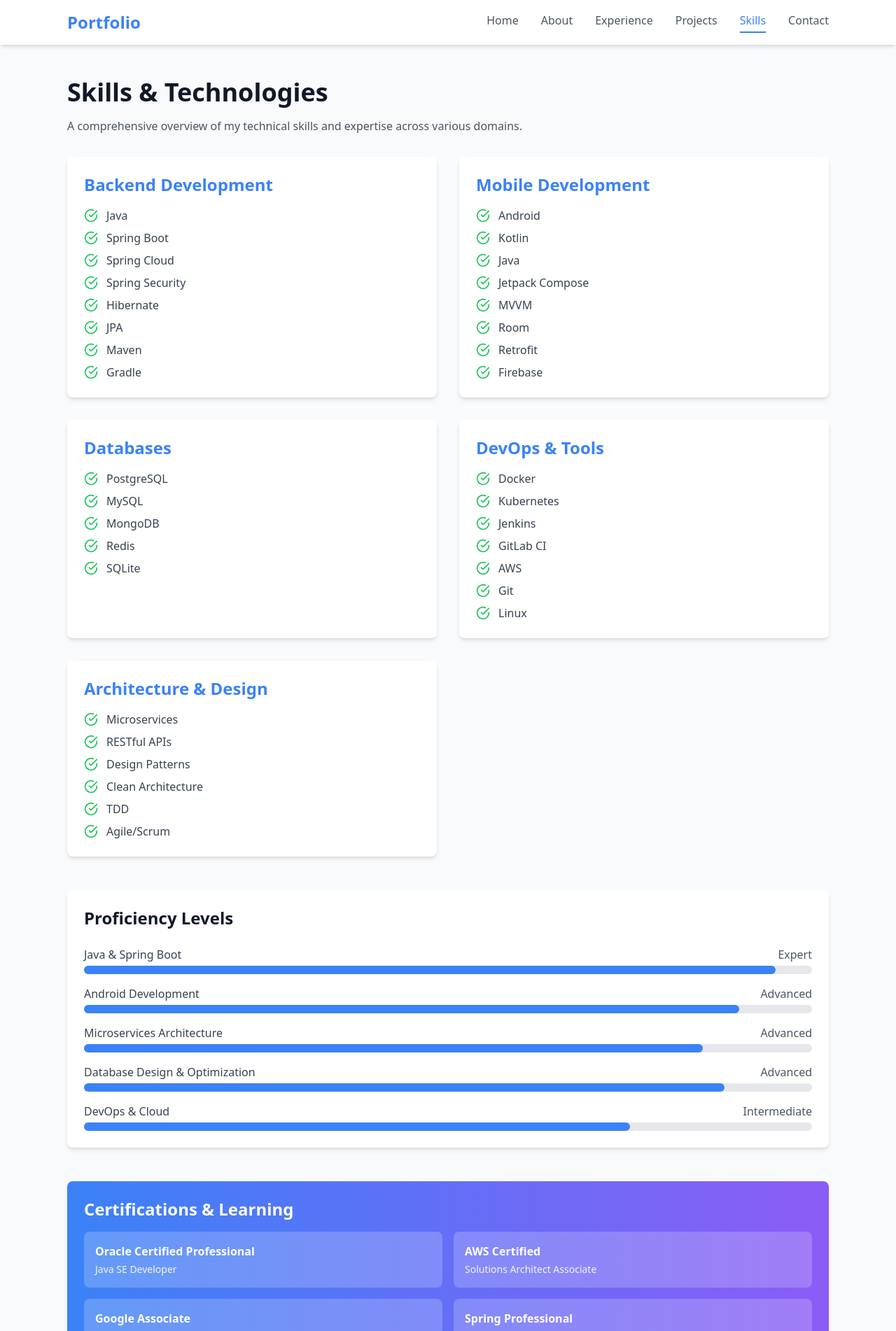
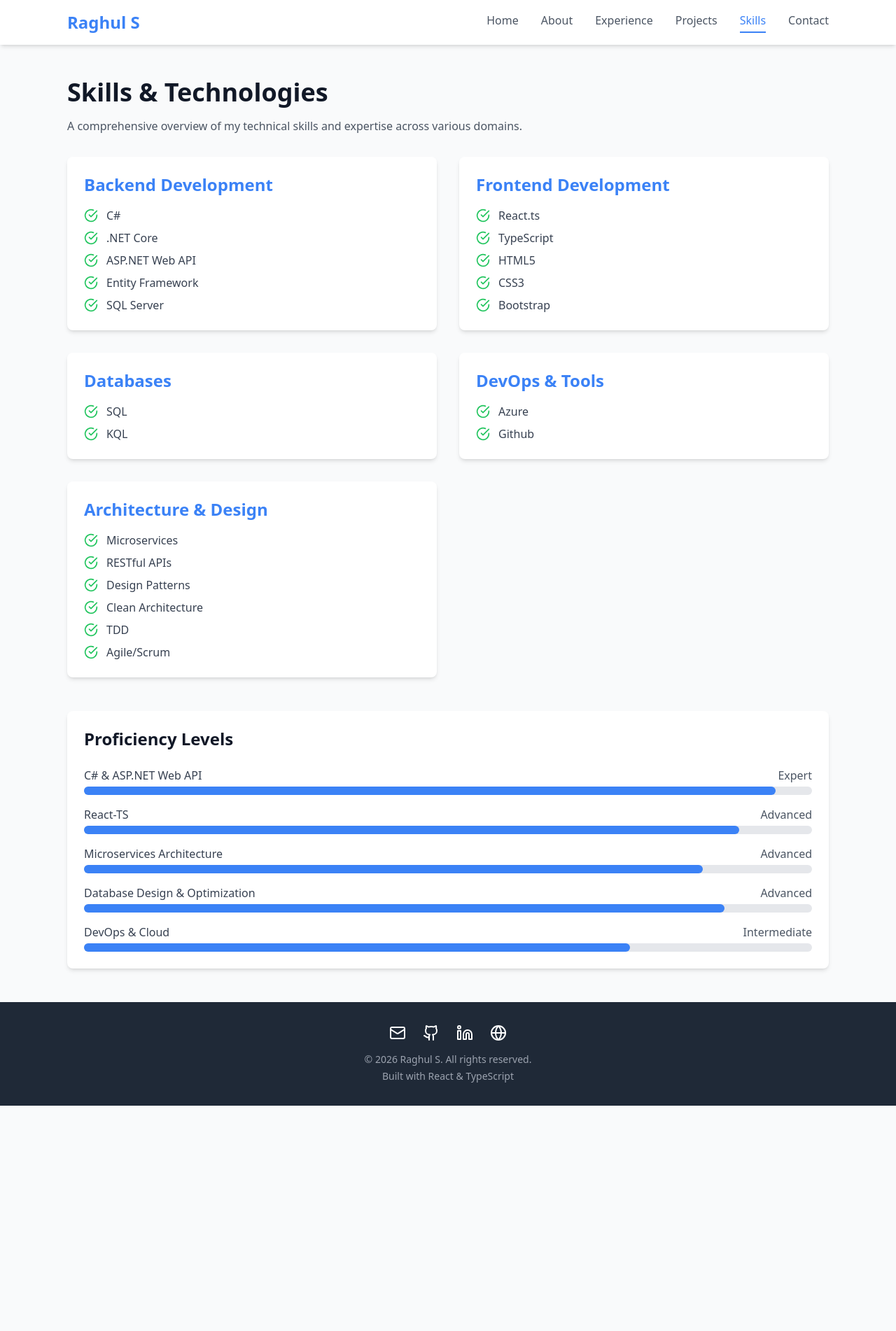
Before and after one commit to RaghulS22/RaghulResume, a React (Vite) app: page /skills in a window 1280 px wide. Shown: the top 1902 px of the page at 70% size. After the commit the page ends 1580 px from the top, so only its background shows below. Built offline with nearby package versions, Linux system fonts and the light colour scheme.

Commit message:
Updated based on my resume

```diff
--- a/package.json
+++ b/package.json
@@ -4,6 +4,7 @@
   "version": "1.0.0",
   "type": "module",
   "scripts": {
+    "start": "vite",
     "dev": "vite",
     "build": "tsc && vite build",
     "preview": "vite preview",
--- a/src/components/Header.tsx
+++ b/src/components/Header.tsx
@@ -23,7 +23,7 @@ const Header = () => {
         <div className="flex justify-between items-center h-16">
           {/* Logo/Brand */}
           <Link to="/" className="text-2xl font-bold text-primary">
-            Portfolio
+            Raghul S
           </Link>
 
           {/* Desktop Navigation */}
--- a/src/data/resumeData.ts
+++ b/src/data/resumeData.ts
@@ -1,38 +1,38 @@
 import { PersonalInfo, Experience, Project, Skill, Education } from '../types';
 
 export const personalInfo: PersonalInfo = {
-  name: 'Your Name',
-  title: 'Java Spring Boot & Android Developer',
-  bio: 'Passionate full-stack developer with expertise in building scalable backend services using Java Spring Boot and creating robust Android applications. Experienced in designing RESTful APIs, microservices architecture, and mobile app development with modern Android technologies.',
+  name: 'Raghul S',
+  title: 'Full Stack Developer | .NET WinForm & ASP.NET web API | React TS',
+  bio: 'I am a Full Stack Developer with 3+ years of experience in building scalable desktop and web applications using .NET technologies and modern front-end frameworks. I specialize in developing Windows-based desktop applications using WinForms and building RESTful APIs using ASP.NET Core Web API. I also create responsive user interfaces using React.js with TypeScript. I have hands-on experience working with SQL Server for data management, writing optimized queries, and troubleshooting real-time production issues.',
   contact: {
-    email: 'your.email@example.com',
-    phone: '+1 (555) 123-4567',
-    location: 'San Francisco, CA',
-    linkedin: 'https://linkedin.com/in/yourprofile',
-    github: 'https://github.com/yourusername',
-    website: 'https://yourwebsite.com'
+    email: 'raghulsekar99@gmail.com',
+    phone: '+91 8110940104',
+    location: 'Electronic city phase-2, Bengaluru, Karnataka',
+    linkedin: 'https://www.linkedin.com/in/raghul24',
+    github: 'https://github.com/RaghulS22',
+    website: 'http://localhost:4173/about'
   }
 };
 
 export const experiences: Experience[] = [
   {
     id: 1,
-    title: 'Senior Java Spring Boot Developer',
-    company: 'Tech Company Inc.',
-    period: 'Jan 2022 - Present',
+    title: 'Software Developer(C# .NET WinForms & ASP.NET Web API)',
+    company: 'Biblioso Technologies Pvt. Ltd.',
+    period: 'April 2023 - Present',
     description: [
       'Developed and maintained microservices architecture using Spring Boot, Spring Cloud, and Docker',
       'Designed and implemented RESTful APIs serving 1M+ daily requests with 99.9% uptime',
       'Led migration from monolithic architecture to microservices, improving scalability by 300%',
       'Implemented OAuth2 and JWT-based authentication and authorization systems'
     ],
-    technologies: ['Java', 'Spring Boot', 'Spring Cloud', 'PostgreSQL', 'Docker', 'Kubernetes', 'Redis']
+    technologies: ['C#', '.NET Core', 'C# .NET WinForms', 'ASP.NET Web API', 'SQL', 'React-TS']
   },
   {
     id: 2,
-    title: 'Android Developer',
-    company: 'Mobile Solutions Ltd.',
-    period: 'Jun 2020 - Dec 2021',
+    title: 'DotNet Developer(C# .NET WinForms)',
+    company: 'Axxonet Technologies Pvt. Ltd.',
+    period: 'April 2021 - August 2022',
     description: [
       'Built native Android applications using Kotlin and Java with MVVM architecture',
       'Integrated RESTful APIs and implemented offline-first functionality using Room database',
@@ -40,19 +40,6 @@ export const experiences: Experience[] = [
       'Published 3 apps on Google Play Store with 50K+ combined downloads'
     ],
     technologies: ['Android', 'Kotlin', 'Java', 'Retrofit', 'Room', 'Firebase', 'MVVM']
-  },
-  {
-    id: 3,
-    title: 'Full Stack Developer',
-    company: 'Startup Ventures',
-    period: 'Jan 2019 - May 2020',
-    description: [
-      'Developed full-stack applications using Spring Boot backend and Android frontend',
-      'Implemented CI/CD pipelines using Jenkins and GitLab CI',
-      'Collaborated with cross-functional teams using Agile/Scrum methodologies',
-      'Mentored junior developers and conducted code reviews'
-    ],
-    technologies: ['Java', 'Spring Boot', 'Android', 'MySQL', 'Jenkins', 'Git']
   }
 ];
 
@@ -61,49 +48,27 @@ export const projects: Project[] = [
     id: 1,
     title: 'E-Commerce Microservices Platform',
     description: 'Built a scalable e-commerce platform using Spring Boot microservices architecture with service discovery, API gateway, and distributed tracing.',
-    technologies: ['Spring Boot', 'Spring Cloud', 'Eureka', 'Zuul', 'PostgreSQL', 'Redis', 'RabbitMQ'],
+    technologies: ['ASP.Net web API', 'React-TS', 'SQL server'],
     github: 'https://github.com/yourusername/ecommerce-platform'
-  },
-  {
-    id: 2,
-    title: 'Fitness Tracking Android App',
-    description: 'Native Android application for tracking workouts and nutrition with offline support, real-time sync, and beautiful data visualizations.',
-    technologies: ['Kotlin', 'Room', 'Retrofit', 'MPAndroidChart', 'Firebase', 'Material Design'],
-    github: 'https://github.com/yourusername/fitness-tracker',
-    demo: 'https://play.google.com/store/apps/details?id=com.example.fitness'
-  },
-  {
-    id: 3,
-    title: 'Real-Time Chat Application',
-    description: 'Full-stack chat application with Spring Boot WebSocket backend and Android client supporting real-time messaging, file sharing, and group chats.',
-    technologies: ['Spring Boot', 'WebSocket', 'MongoDB', 'Android', 'Kotlin', 'Socket.IO'],
-    github: 'https://github.com/yourusername/chat-app'
-  },
-  {
-    id: 4,
-    title: 'Task Management REST API',
-    description: 'RESTful API for task management with JWT authentication, role-based access control, and comprehensive API documentation using Swagger.',
-    technologies: ['Spring Boot', 'Spring Security', 'JWT', 'MySQL', 'Swagger', 'JUnit'],
-    github: 'https://github.com/yourusername/task-api'
   }
 ];
 
 export const skills: Skill[] = [
   {
     category: 'Backend Development',
-    items: ['Java', 'Spring Boot', 'Spring Cloud', 'Spring Security', 'Hibernate', 'JPA', 'Maven', 'Gradle']
+    items: ['C#', '.NET Core', 'ASP.NET Web API', 'Entity Framework', 'SQL Server',]
   },
   {
-    category: 'Mobile Development',
-    items: ['Android', 'Kotlin', 'Java', 'Jetpack Compose', 'MVVM', 'Room', 'Retrofit', 'Firebase']
+    category: 'Frontend Development',
+    items: ['React.ts', 'TypeScript', 'HTML5', 'CSS3', 'Bootstrap']
   },
   {
     category: 'Databases',
-    items: ['PostgreSQL', 'MySQL', 'MongoDB', 'Redis', 'SQLite']
+    items: ['SQL', 'KQL']
   },
   {
     category: 'DevOps & Tools',
-    items: ['Docker', 'Kubernetes', 'Jenkins', 'GitLab CI', 'AWS', 'Git', 'Linux']
+    items: ['Azure', 'Github',]
   },
   {
     category: 'Architecture & Design',
@@ -114,9 +79,9 @@ export const skills: Skill[] = [
 export const education: Education[] = [
   {
     id: 1,
-    degree: 'Bachelor of Science in Computer Science',
-    institution: 'University Name',
-    period: '2015 - 2019',
-    description: 'Graduated with honors. Relevant coursework: Data Structures, Algorithms, Software Engineering, Mobile App Development'
+    degree: 'Bachelor of Computer Science Engineering',
+    institution: 'SKP Engineering College, Tamil Nadu',
+    period: '2019 - 2020',
+    description: 'Graduated with honors. Relevant coursework: Data Structures, Algorithms, Software Engineering'
   }
 ];
--- a/src/pages/About.tsx
+++ b/src/pages/About.tsx
@@ -110,11 +110,11 @@ const About = () => {
             <h2 className="text-xl font-semibold mb-4">Quick Stats</h2>
             <div className="space-y-3">
               <div>
-                <p className="text-2xl font-bold text-primary">5+</p>
+                <p className="text-2xl font-bold text-primary">3+</p>
                 <p className="text-gray-600">Years Experience</p>
               </div>
               <div>
-                <p className="text-2xl font-bold text-primary">20+</p>
+                <p className="text-2xl font-bold text-primary">5+</p>
                 <p className="text-gray-600">Projects Completed</p>
               </div>
               <div>
--- a/src/pages/Home.tsx
+++ b/src/pages/Home.tsx
@@ -1,5 +1,5 @@
 import { Link } from 'react-router-dom';
-import { ArrowRight, Code, Smartphone, Database } from 'lucide-react';
+import { ArrowRight, Code, Smartphone, Database, Layers, Network } from 'lucide-react';
 import { personalInfo } from '../data/resumeData';
 
 const Home = () => {
@@ -37,12 +37,12 @@ const Home = () => {
             <div className="card text-center">
               <div className="flex justify-center mb-4">
                 <div className="bg-blue-100 p-4 rounded-full">
-                  <Code className="h-8 w-8 text-primary" />
+                  <Network className="h-8 w-8 text-primary" />
                 </div>
               </div>
               <h3 className="text-xl font-semibold mb-3">Backend Development</h3>
               <p className="text-gray-600">
-                Building scalable and robust backend services with Java Spring Boot,
+                Building scalable and robust backend services with C# and ASP.NET Web API,
                 microservices architecture, and RESTful APIs.
               </p>
             </div>
@@ -51,13 +51,13 @@ const Home = () => {
             <div className="card text-center">
               <div className="flex justify-center mb-4">
                 <div className="bg-purple-100 p-4 rounded-full">
-                  <Smartphone className="h-8 w-8 text-secondary" />
+                  <Layers className="h-8 w-8 text-secondary" />
                 </div>
               </div>
-              <h3 className="text-xl font-semibold mb-3">Android Development</h3>
+              <h3 className="text-xl font-semibold mb-3">Frontend Development</h3>
               <p className="text-gray-600">
-                Creating native Android applications with Kotlin and Java,
-                following modern Android best practices and Material Design.
+                Creating responsive and interactive user interfaces with React.js and TypeScript,
+                following modern frontend best practices and design principles.
               </p>
             </div>
 
@@ -71,7 +71,7 @@ const Home = () => {
               <h3 className="text-xl font-semibold mb-3">Database Design</h3>
               <p className="text-gray-600">
                 Designing efficient database schemas and optimizing queries
-                for PostgreSQL, MySQL, MongoDB, and Redis.
+                for MySQL, MongoDB, and KQL.
               </p>
             </div>
           </div>
--- a/src/pages/Skills.tsx
+++ b/src/pages/Skills.tsx
@@ -37,7 +37,7 @@ const Skills = () => {
         <div className="space-y-4">
           <div>
             <div className="flex justify-between mb-1">
-              <span className="text-gray-700 font-medium">Java & Spring Boot</span>
+              <span className="text-gray-700 font-medium">C# & ASP.NET Web API</span>
               <span className="text-gray-600">Expert</span>
             </div>
             <div className="w-full bg-gray-200 rounded-full h-3">
@@ -47,7 +47,7 @@ const Skills = () => {
 
           <div>
             <div className="flex justify-between mb-1">
-              <span className="text-gray-700 font-medium">Android Development</span>
+              <span className="text-gray-700 font-medium">React-TS</span>
               <span className="text-gray-600">Advanced</span>
             </div>
             <div className="w-full bg-gray-200 rounded-full h-3">
@@ -88,7 +88,7 @@ const Skills = () => {
       </div>
 
       {/* Certifications */}
-      <div className="mt-12 card bg-gradient-to-r from-primary to-secondary text-white">
+      {/*<div className="mt-12 card bg-gradient-to-r from-primary to-secondary text-white">
         <h2 className="text-2xl font-bold mb-4">Certifications & Learning</h2>
         <div className="grid md:grid-cols-2 gap-4">
           <div className="bg-white bg-opacity-20 rounded-lg p-4">
@@ -108,7 +108,7 @@ const Skills = () => {
             <p className="text-sm opacity-90">Certification</p>
           </div>
         </div>
-      </div>
+      </div>*/}
     </div>
   );
 };
```
